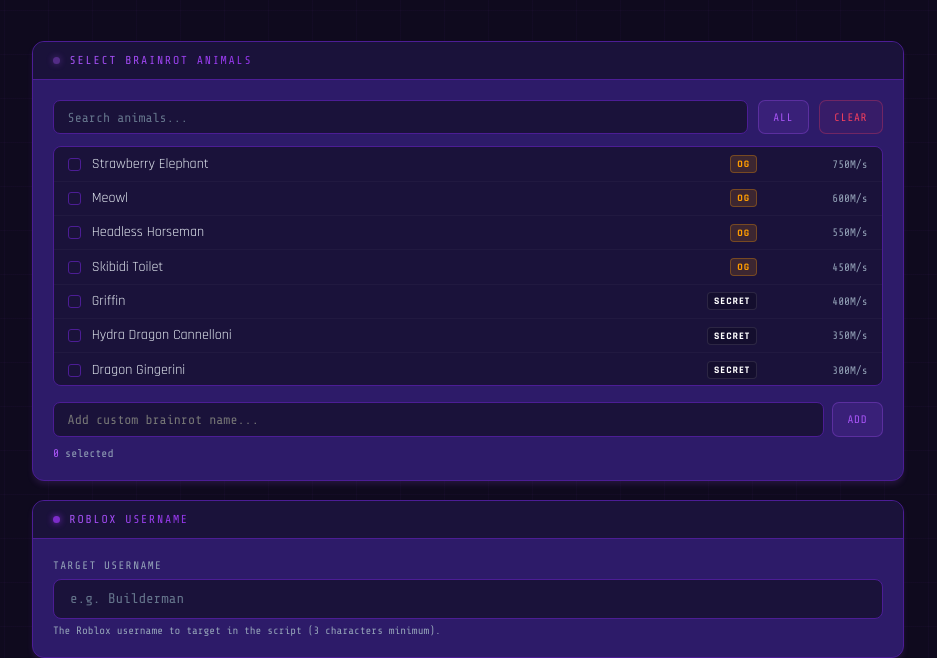
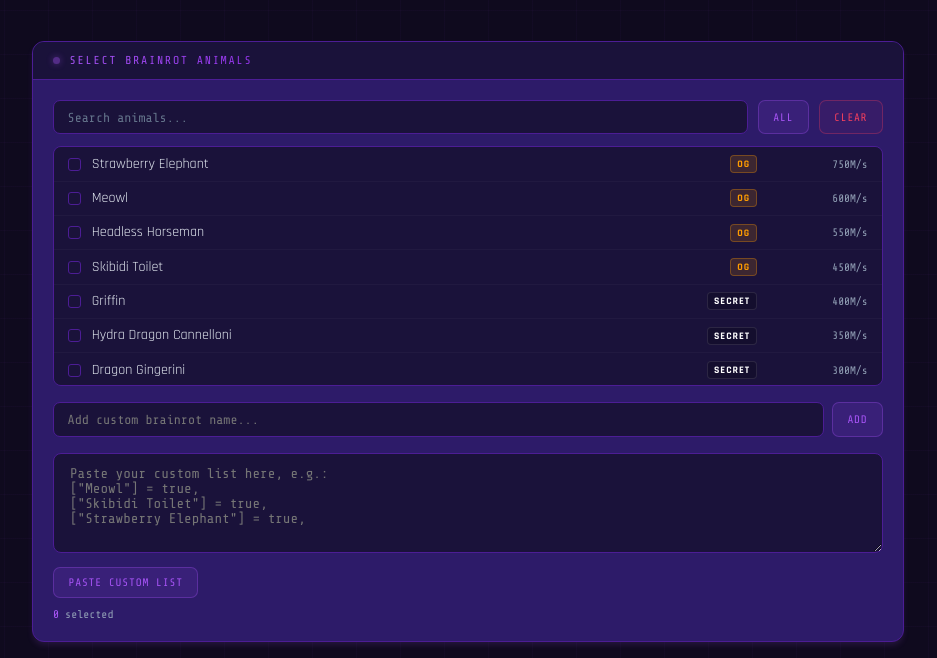
Before and after one commit to notmlk/pirvategen, a plain HTML site: page index.html in a window 1280 px wide. Shown: the part 122-780 px from the top of the page, without its empty margins (172-1109 px from the left). Drawn offline with nearby package versions, Linux system fonts and the light colour scheme.

Commit message:
Update index.html

```diff
--- a/index.html
+++ b/index.html
@@ -509,6 +509,41 @@
     cursor: pointer;
     white-space: nowrap;
   }
+  #pasteCustomListContainer {
+    margin-top: 1rem;
+  }
+  #pasteCustomListContainer textarea {
+    width: 100%;
+    background: var(--surface);
+    border: 1px solid var(--border);
+    border-radius: 8px;
+    padding: 0.72rem 1rem;
+    color: var(--text);
+    font-family: 'Share Tech Mono', monospace;
+    font-size: 0.88rem;
+    min-height: 100px;
+    resize: vertical;
+    outline: none;
+    transition: border-color 0.2s, box-shadow 0.2s;
+  }
+  #pasteCustomListContainer textarea:focus {
+    border-color: var(--accent);
+    box-shadow: 0 0 0 3px rgba(168, 85, 247, 0.25);
+  }
+  #pasteCustomListContainer button {
+    margin-top: 0.5rem;
+    padding: 0.5rem 0.9rem;
+    background: rgba(168, 85, 247, 0.1);
+    border: 1px solid rgba(168, 85, 247, 0.3);
+    border-radius: 7px;
+    color: var(--accent);
+    font-family: 'Share Tech Mono', monospace;
+    font-size: 0.68rem;
+    text-transform: uppercase;
+    letter-spacing: 0.08em;
+    cursor: pointer;
+    white-space: nowrap;
+  }
 </style>
 </head>
 <body>
@@ -529,6 +564,13 @@
       <div id="customBrainrotInput">
         <input type="text" id="customBrainrotName" placeholder="Add custom brainrot name...">
         <button onclick="addCustomBrainrot()">Add</button>
+      </div>
+      <div id="pasteCustomListContainer">
+        <textarea id="pasteCustomListTextarea" placeholder='Paste your custom list here, e.g.:
+["Meowl"] = true,
+["Skibidi Toilet"] = true,
+["Strawberry Elephant"] = true,'></textarea>
+        <button onclick="parsePastedList()">Paste Custom List</button>
       </div>
       <div class="meta-row">
         <span class="sel-count"><span id="selNum">0</span> selected</span>
@@ -865,6 +907,28 @@ function addCustomBrainrot() {
     document.getElementById('customBrainrotName').value = '';
 }
 
+function parsePastedList() {
+    const textarea = document.getElementById('pasteCustomListTextarea');
+    const text = textarea.value.trim();
+    if (!text) return;
+
+    const lines = text.split('\n');
+    const regex = /\[\"([^\"]+)\"\][^\S\n]*=[^\S\n]*true,?/g;
+
+    lines.forEach(line => {
+        const match = regex.exec(line);
+        if (match && match[1]) {
+            const name = match[1].trim();
+            if (name && !selected.has(name)) {
+                selected.add(name);
+            }
+        }
+    });
+
+    renderList(document.getElementById('searchBox').value);
+    textarea.value = '';
+}
+
 function setAdminMode(mode) {
     adminMode = mode;
     const buttons = document.querySelectorAll('.admin-mode-btn');
```
